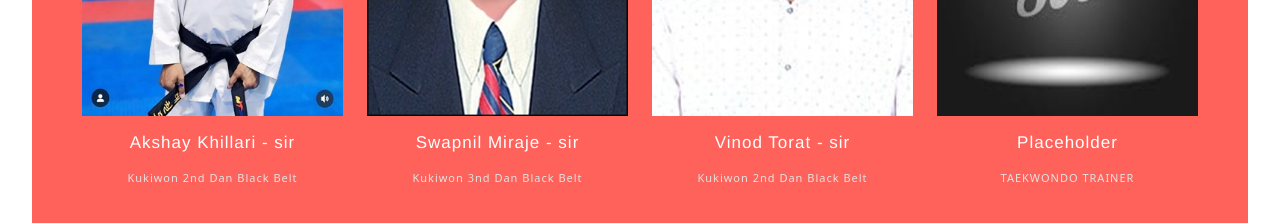
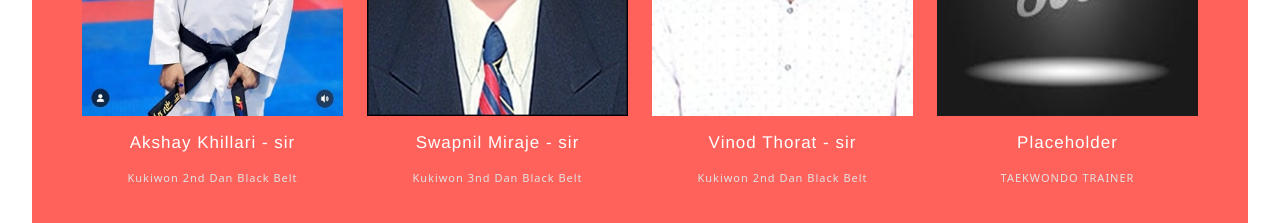
Before and after one commit to roh-anku/KshatriyaSportsFoundationsUI-ReactApplication, a React (Vite) app in the folder KshatriyaTaekwondo/: page /Home/About in a window 1280 px wide. Shown: the part 1820-2043 px from the top of the page. Built offline with nearby package versions, Linux system fonts and the light colour scheme.

Commit message:
changes-correction in coach name

```diff
--- a/KshatriyaTaekwondo/src/pages/About.jsx
+++ b/KshatriyaTaekwondo/src/pages/About.jsx
@@ -143,7 +143,7 @@ export function About() {
                                     </a>
                                 </div>
                                 <div className="team-content text-center">
-                                    <h4>Vinod Torat - sir</h4>
+                                    <h4>Vinod Thorat - sir</h4>
                                     <span className="pt-2">Kukiwon 2nd Dan Black Belt</span>
                                 </div>
                             </div>
--- a/KshatriyaTaekwondo/src/pages/Contact.jsx
+++ b/KshatriyaTaekwondo/src/pages/Contact.jsx
@@ -212,12 +212,12 @@ export function Contact() {
                                     {/* <ul>
                                         <li>+(91) 9130330506 (Akshay Sir)</li>
                                         <li>+(91) 7721086572 (Swapnil Miraje Sir)</li>
-                                        <li>+(91) 7588026388 (Vinod Torat Sir)</li>
+                                        <li>+(91) 7588026388 (Vinod Thorat Sir)</li>
                                         <li>+(91) 8149200719 (Poonam Ma'am)</li>
                                     </ul>  */}
                                     <p style={{textAlign:"justify"}}>+(91) 9130330506 (Akshay Sir)<br />
                                         +(91) 7721086572 (Swapnil Miraje Sir)<br/>
-                                        +(91) 7588026388 (Vinod Torat Sir)<br/>
+                                        +(91) 7588026388 (Vinod Thorat Sir)<br/>
                                         +(91) 8149200719 (Poonam Ma'am)<br/>
                                     </p >
                                     <br/><br/><br/><br/><br/><br/><br/>
```
